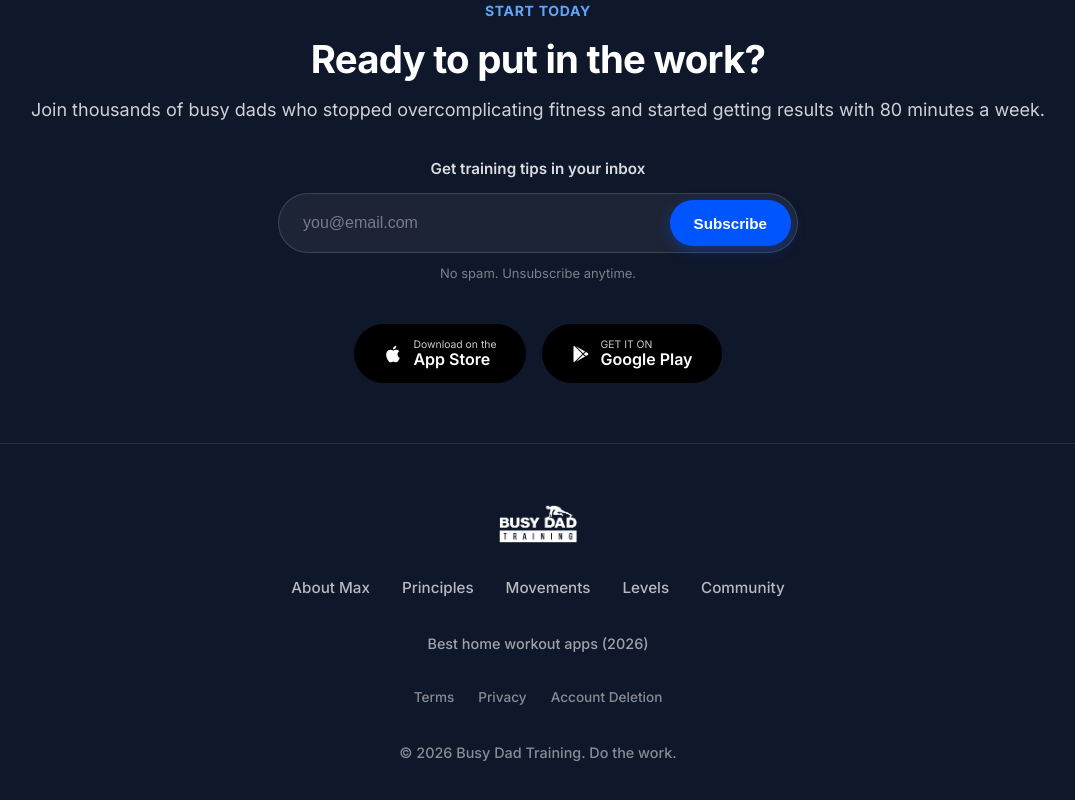
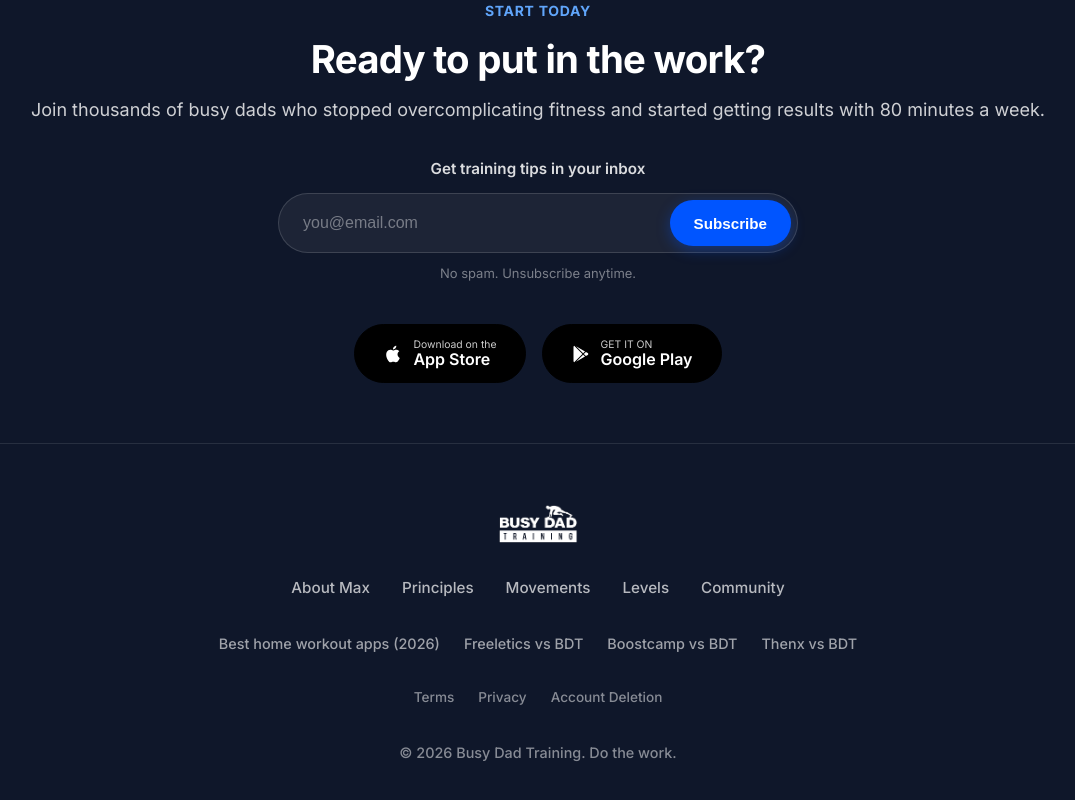
Before and after one commit to andre-pb/BdtWebsite, a Next.js app: page /about in a window 1280 px wide. Shown: the part 2677-3477 px from the top of the page, without its empty margins (102-1177 px from the left). Built offline with nearby package versions, Linux system fonts and the light colour scheme; no server answers.

Commit message:
Add comparison page links to footer (Freeletics vs BDT, Boostcamp vs BDT, Thenx vs BDT)

```diff
--- a/src/components/layout/Footer.tsx
+++ b/src/components/layout/Footer.tsx
@@ -4,7 +4,7 @@ import Image from "next/image";
 import Link from "next/link";
 import { useState } from "react";
 import { legalFooterLinks } from "@/content/legal";
-import { footerGuideLink, navLinks, site } from "@/content/site";
+import { footerGuideLink, footerComparisonLinks, navLinks, site } from "@/content/site";
 import { colors } from "@/constants/colors";
 
 export function Footer() {
@@ -85,6 +85,23 @@ export function Footer() {
             >
               {footerGuideLink.label}
             </Link>
+            {footerComparisonLinks.map((link) => (
+              <Link
+                key={link.href}
+                href={link.href}
+                style={{
+                  color: hoveredLink === link.label ? "white" : "rgba(255,255,255,0.6)",
+                  fontWeight: 500,
+                  fontSize: "0.9rem",
+                  transition: "color 0.2s",
+                  textDecoration: "none",
+                }}
+                onMouseEnter={() => setHoveredLink(link.label)}
+                onMouseLeave={() => setHoveredLink(null)}
+              >
+                {link.label}
+              </Link>
+            ))}
           </nav>
 
           <nav
--- a/src/content/site.ts
+++ b/src/content/site.ts
@@ -57,6 +57,12 @@ export const footerGuideLink = {
   label: "Best home workout apps (2026)",
   href: "/best-short-home-workout-apps-for-men-2026/",
 } as const;
+
+export const footerComparisonLinks = [
+  { label: "Freeletics vs BDT", href: "/comparisons/freeletics-vs-busy-dad-training/" },
+  { label: "Boostcamp vs BDT", href: "/comparisons/boostcamp-vs-busy-dad-training/" },
+  { label: "Thenx vs BDT", href: "/comparisons/thenx-vs-busy-dad-training/" },
+] as const;
 
 export const appStores = {
   appStoreUrl: "https://apps.apple.com/us/app/busy-dad-training/id6746872829",
```
